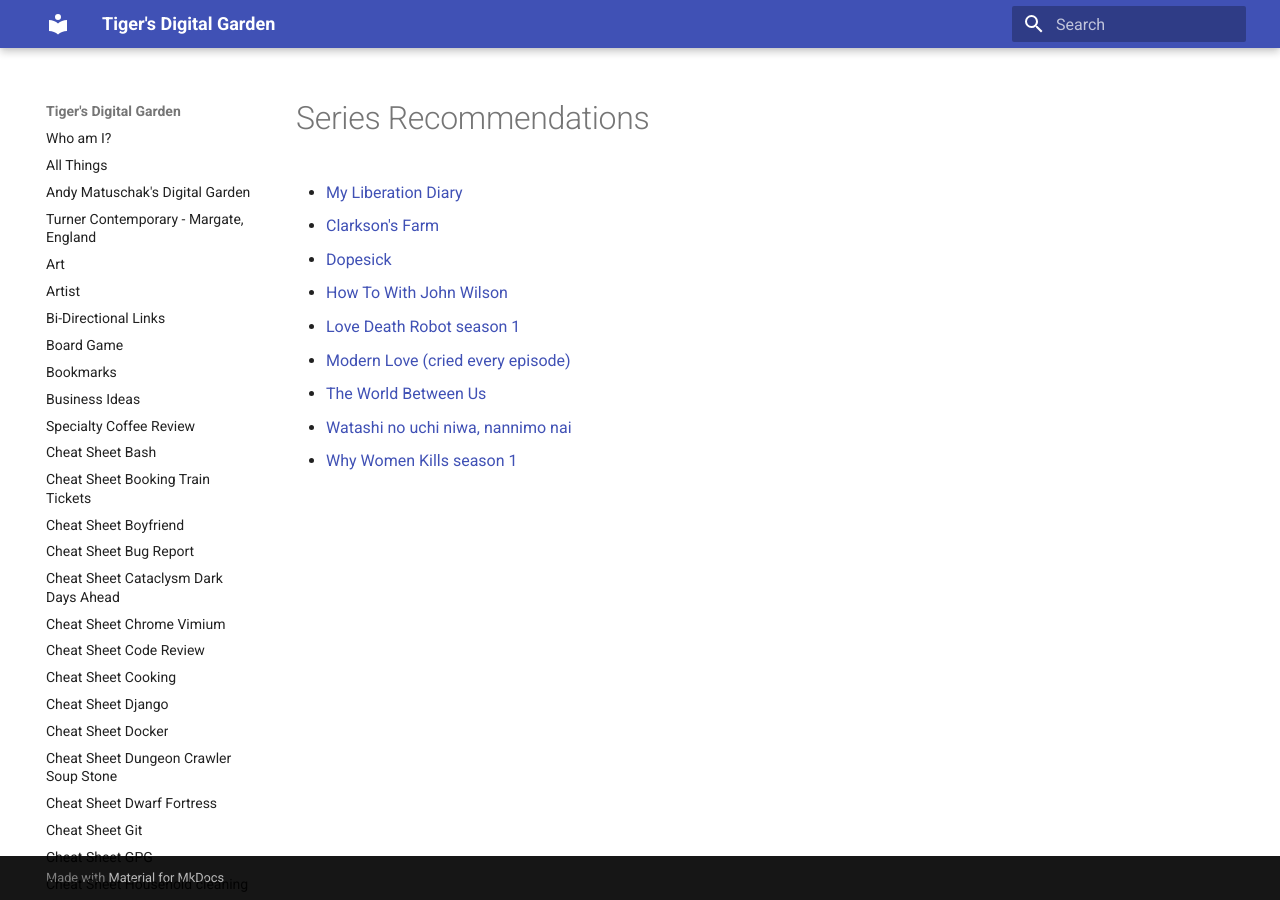
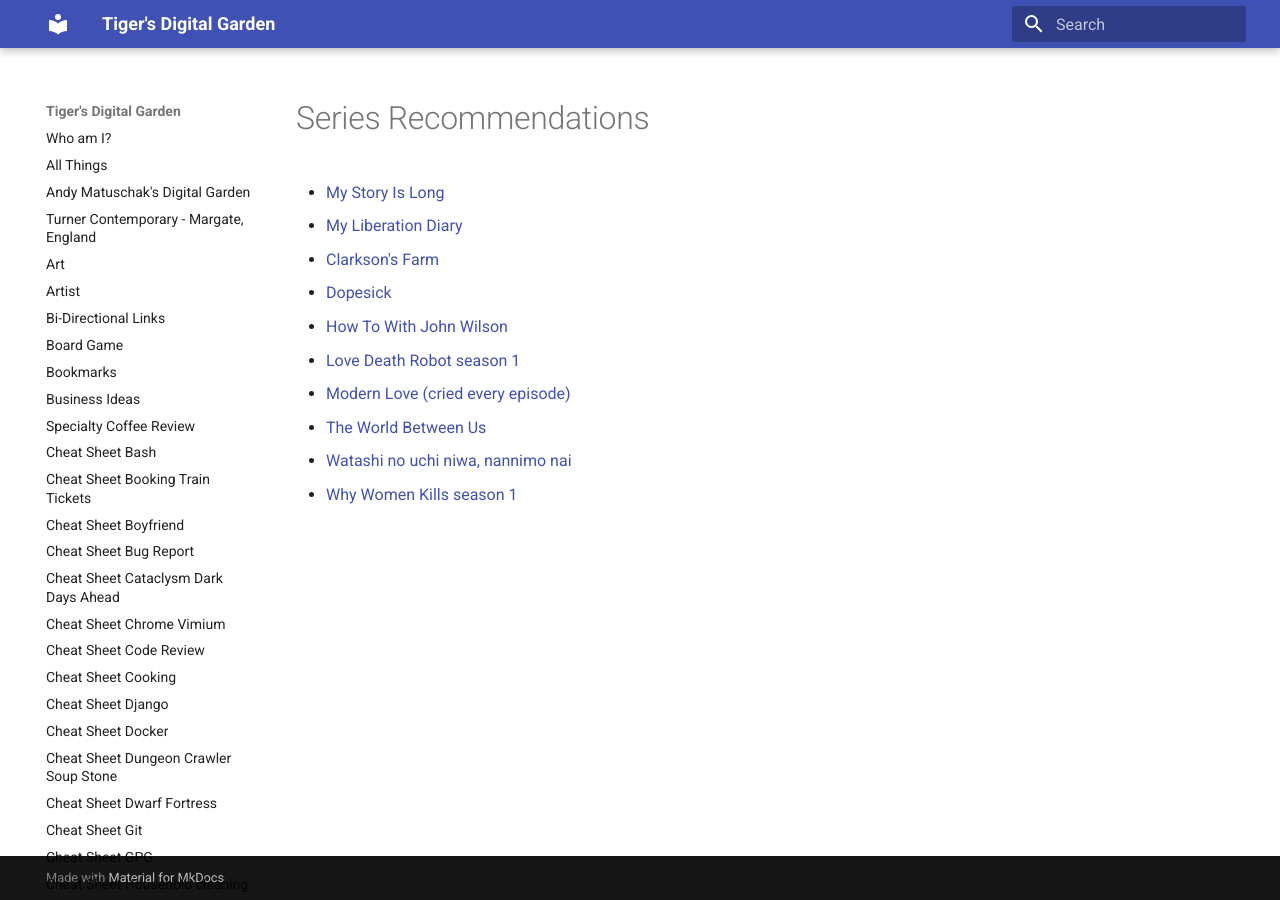
Before and after one commit to ynotstartups/notes, an MkDocs documentation site: the page built from notes/series-recommendations.md, in a window 1280 px wide. Built offline with MkDocs 1.6.1 and Material for MkDocs 9.7.7, drawn with Linux system fonts in a browser that asks for light colours.

Commit message:
add series

```diff
--- a/notes/series-recommendations.md
+++ b/notes/series-recommendations.md
@@ -1,5 +1,6 @@
 # Series Recommendations
 
+- [My Story Is Long](https://www.imdb.com/title/tt10691872/)
 - [My Liberation Diary](https://www.imdb.com/title/tt15146130/)
 - [Clarkson's Farm](https://www.imdb.com/title/tt11733006/)
 - [Dopesick](https://www.imdb.com/title/tt9174558/)
```
